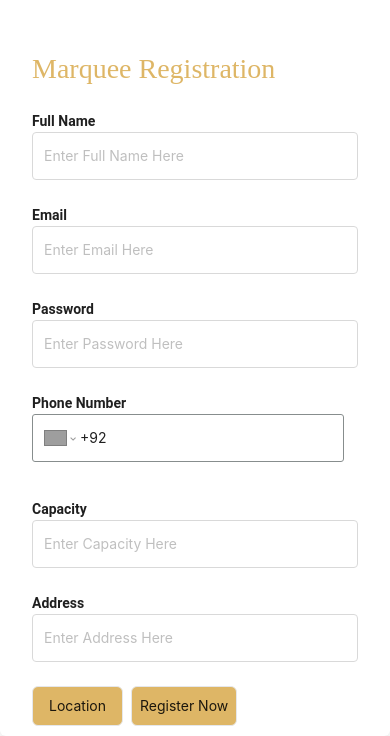
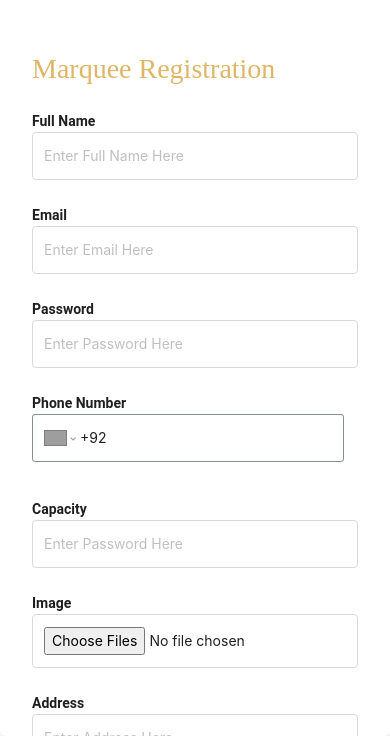
Before and after one commit to TopSol/product-one, a Next.js app: page /pages/registration in a window 390 px wide. Shown: the part 108-844 px from the top of the page. Built offline with nearby package versions, Linux system fonts and the light colour scheme; grey boxes are pictures that could not be loaded.

Commit message:
work on Registration

```diff
--- a/app/pages/admainMarqueeDetails/adminNavbar.tsx
+++ b/app/pages/admainMarqueeDetails/adminNavbar.tsx
@@ -80,7 +80,7 @@ export default function AdminNavbar() {
             />
           </p>
         </div>
-        {isModelOpen ? (
+        {/* {isModelOpen ? (
           <div className="md:hidden fixed top-[56px] left-0 w-full  z-40 h-full">
             <div className="w-[65%] md:w-[15%] border flex flex-col h-full bg-white">
               <p className=" text-xl pl-2 py-5">Marquee</p>
@@ -117,7 +117,7 @@ export default function AdminNavbar() {
               ))}
             </div>
           </div>
-        ) : null}
+        ) : null} */}
 
         <div className="block md:flex md:items-center ">
           <div className="mr-0 md:mr-16">
--- a/app/pages/admainMarqueeDetails/venues.tsx
+++ b/app/pages/admainMarqueeDetails/venues.tsx
@@ -50,6 +50,7 @@ function Venues({ modalOpen, setModalOpen, handleClick, loading, setLoading }) {
       [name]: value,
     }));
   };
+  console.log(userInformation.userId,"userInformaddtion",userInformation)
   useEffect(() => {
     // listAll(ImageRef)
     //   .then((res) => {
@@ -72,6 +73,7 @@ function Venues({ modalOpen, setModalOpen, handleClick, loading, setLoading }) {
           }));
 
         addVenues(tempArray);
+        console.log("tempArray", tempArray);
       } catch (error) {
         console.error("Error fetching blogs:", error);
       }
--- a/app/pages/auth/page.tsx
+++ b/app/pages/auth/page.tsx
@@ -122,7 +122,8 @@ import { useRouter } from "next/navigation";
 import { useStore } from "../../../store";
 import { Input, Space, Button, Form } from "antd";
 import { EyeInvisibleOutlined, EyeTwoTone } from "@ant-design/icons";
-
+import { doc, getDoc } from "firebase/firestore";
+import { db } from "@/app/firebase";
 const initialFormState = {
   email: "",
   password: "",
@@ -136,7 +137,7 @@ const onFinishFailed = (errorInfo) => {
 function Login() {
   const [user, setUser] = useState(initialFormState);
   const router = useRouter(); // Use useRouter instead of next/navigation
-  const { userInformation, addUser } = useStore();
+  const { userInformation, addUser, } = useStore();
   const handleChange = (e) => {
     const { name, value } = e.target;
     setUser((prevState) => ({
@@ -144,6 +145,18 @@ function Login() {
       [name]: value,
     }));
   };
+  const registrationInformation=async(item)=>{
+    const docRef = doc(db, "users", item);
+    const docSnap = await getDoc(docRef);
+    if (docSnap.exists()) {
+      addUser(docSnap.data());
+      console.log("Document data:", docSnap.data());
+    } else {
+      // docSnap.data() will be undefined in this case
+      console.log("No such document!");
+    }
+  }
+console.log(userInformation,"userInformation")
   const handleLogin = () => {
 
     signInWithEmailAndPassword(auth, user.email, user.password)
@@ -151,17 +164,16 @@ function Login() {
         const user = userCredential.user;
         console.log(user, "signin", user.uid);
         if (user) {
-          addUser(user.uid);
-          console.log(userInformation, "userInformation");
-          console.log(user, "user");
+          registrationInformation(user.uid)
+          // addUser(user.uid);
+          // console.log(userInformation, "userInformation");
+          // console.log(user, "user");
           router.push("/pages/admainMarqueeDetails");
         }
       })
       .catch((error) => {
         const errorCode = error.code;
         const errorMessage = error.message;
-        // Handle the error, show an alert, or display an error message to the user.
-        // alert("Email or password is incorrect");
       });
   };
   return (
--- a/app/pages/registration/page.tsx
+++ b/app/pages/registration/page.tsx
@@ -345,7 +345,6 @@ import "leaflet-geosearch/dist/geosearch.css";
 import { GeoSearchControl, OpenStreetMapProvider } from "leaflet-geosearch";
 import { createUserWithEmailAndPassword } from "firebase/auth";
 import { auth } from "@/app/firebase";
-import { collection, addDoc } from "firebase/firestore";
 import { db } from "@/app/firebase";
 import { useRouter } from "next/navigation";
 import Modal from "@/app/component/Modal";
@@ -355,6 +354,21 @@ import { divIcon } from "leaflet";
 import { renderToStaticMarkup } from "react-dom/server";
 import { useStore } from "../../../store";
 import "./style.css";
+import {
+  getStorage,
+  ref,
+  uploadBytes,
+  getDownloadURL,
+  listAll,
+} from "firebase/storage";
+import {
+  collection,
+  getDocs,
+  setDoc,
+  doc,
+  getDoc,
+  deleteDoc,
+} from "firebase/firestore";
 import icon from "./consonant";
 import L from "leaflet";
 import { Input, Form, Button } from "antd";
@@ -367,6 +381,8 @@ const initialValue = {
   password: "",
   capacity: "",
   address: "",
+  marqueeDetails: "",
+  image: "",
 };
 const position = [51.505, -0.09];
 const onFinish = (values) => {
@@ -377,9 +393,10 @@ const onFinishFailed = (errorInfo) => {
 };
 function details() {
   const [details, setDetails] = useState(initialValue);
-  const { userInformation, addUser } = useStore();
+  const { userInformation, addUser,addRegistration,registration } = useStore();
   const [modalOpen, setModalOpen] = useState(false);
   const [map, setMap] = useState(null);
+  const storage = getStorage();
   const [modalOpen2, setModalOpen2] = useState(false);
   const [location, setLocation] = useState({ lat: 55.702868, lng: 37.530865 });
   const [value, setValue] = useState();
@@ -387,6 +404,8 @@ function details() {
     lat: 55.702868,
     lng: 37.530865,
   });
+  console.log(registration,"registration")
+  const { TextArea } = Input;
 
   const handleChange = (e) => {
     const { name, value } = e.target;
@@ -425,10 +444,11 @@ function details() {
     }),
     []
   );
-
+console.log(userInformation,"userInformation")
   const router = useRouter();
   const handleRegistration = async () => {
     // e.preventDefault();
+    console.log("details");
     try {
       const userCredential = await createUserWithEmailAndPassword(
         auth,
@@ -436,10 +456,22 @@ function details() {
         details.password
       );
       const user = userCredential.user;
-      console.log(details, "userdd44222", user.uid);
-
+      const images = Object.values(details.image);
+      const folderName = `Marquee`;
+      const imageUrls = await Promise.all(
+        images.map(async (image) => {
+          const fileName = `${folderName}/${image.name}`;
+          const storageRef = ref(storage, fileName);
+          await uploadBytes(storageRef, image);
+          const urls = await getDownloadURL(storageRef);
+          console.log("imageUrls123", urls);
+          return urls;
+        })
+      );
+      console.log(imageUrls, "imageUrls");
+      const VenueId = Math.random().toString(36).substring(2);
       const userInfo = {
-        id: user.uid,
+        userId: user.uid,
         name: details.name,
         email: details.email,
         address: details.address,
@@ -447,16 +479,19 @@ function details() {
         capacity: details.capacity,
         lattitude: markerPos.lat,
         longitude: markerPos.lng,
+        images: imageUrls,
+        description: details.marqueeDetails,
+        id:VenueId
       };
-
-      await addDoc(collection(db, "users"), userInfo);
+      console.log(userInfo, "userInfo")
+      // await addDoc(collection(db, "users"), userInfo);
+      await setDoc(doc(db, "users", user.uid), userInfo);
       if (userInfo) {
-        console.log(userInfo, "user created");
-        console.log(user.uid, "user.uid");
-        // e.preventDefault();
+        addRegistration(userInfo);
         addUser(user.uid);
         router.push("/pages/auth");
       }
+      console.log("user", user);
     } catch (error) {
       console.log(error, "error");
     }
@@ -668,6 +703,28 @@ function details() {
               <div className="w-[100%]">
                 <label className="font-roboto font-bold my-2">Capacity</label>
                 <Form.Item
+                  className="w-[100%]"
+                  name="password"
+                  rules={[
+                    {
+                      required: true,
+                      message: "Please fillout the password input!",
+                    },
+                  ]}
+                >
+                  <Input
+                    className=" outline-none rounded md:w-[25vw] py-3"
+                    placeholder="Enter Password Here"
+                    type="number"
+                    name="capacity"
+                    value={details.capacity}
+                    onChange={handleChange}
+                  />
+                </Form.Item>
+              </div>
+              {/* <div className="w-[100%]">
+                <label className="font-roboto font-bold my-2">Capacity</label>
+                <Form.Item
                   name="capacity"
                   rules={[
                     {
@@ -679,13 +736,40 @@ function details() {
                   <Input
                     className=" outline-none rounded md:w-[25vw] py-3 "
                     placeholder="Enter Capacity Here"
-                    type="capacity"
+                    type="number"
                     name="capacity"
                     value={details.capacity}
                     onChange={handleChange}
                   />
                 </Form.Item>
+              </div> */}
+
+              <div className="w-[100%]">
+                <label className="font-roboto font-bold my-2">Image</label>
+                <Form.Item
+                  name="capacity"
+                  rules={[
+                    {
+                      required: true,
+                      message: "Please fillout the capacity input!",
+                    },
+                  ]}
+                >
+                  <Input
+                    className=" outline-none rounded md:w-[25vw] py-3 "
+                    placeholder="Enter Capacity Here"
+                    type="file"
+                    name="image"
+                    value={details.image}
+                    multiple
+                    onChange={(e) => {
+                      setDetails({ ...details, image: e.target.files });
+                    }}
+                    // onChange={handleChange}
+                  />
+                </Form.Item>
               </div>
+
               <div className="w-[100%]">
                 <label className="font-roboto font-bold my-2">Address</label>
                 <Form.Item
@@ -707,7 +791,31 @@ function details() {
                   />
                 </Form.Item>
               </div>
-
+              <div className="w-[100%]">
+                <label className="font-roboto font-bold my-2">
+                  Description
+                </label>
+                <Form.Item
+                  name="marqueeDetails"
+                  rules={[
+                    {
+                      required: true,
+                      message: "Please fillout the marqueeDetails input!",
+                    },
+                  ]}
+                >
+                  <TextArea
+                    rows={6}
+                    maxLength={200}
+                    placeholder="Enter Description Here"
+                    name="marqueeDetails"
+                    // type="text"
+                    value={details.marqueeDetails}
+                    onChange={handleChange}
+                    className="rounded-none w-full py-2 lg:py-3"
+                  />
+                </Form.Item>
+              </div>
               <div className="flex justify-start w-full items-center  ">
                 <div className=" text-center">
                   <button
--- a/store.js
+++ b/store.js
@@ -2,14 +2,21 @@ import create from 'zustand'
 import { persist } from 'zustand/middleware'
 export const useStore = create(persist((set) => ({
   userInformation: null,
+  registration: null,
   Dishes: [],
   Venues: [],
   Menus: [],
   dates:{},
   bookedDates:[],
+  addRegistration: (userData) => {
+    console.log(userData,"Registration")
+    set({ registration: userData })
+  },
+
   addUser: (userData) => {
     console.log(userData,"Registration")
-    set({ userInformation: { userId: userData } })
+    set({ userInformation: userData })
+    // set({ userInformation: { userId: userData } })
   },
   addBookedDates: (dishData) => {
     set({ bookedDates: dishData })
```
Also changed, not shown: app/pages/admainMarqueeDetails/bookedDate.tsx (+20 -4 lines). Lines whose indentation alone changed are shown as unchanged.
